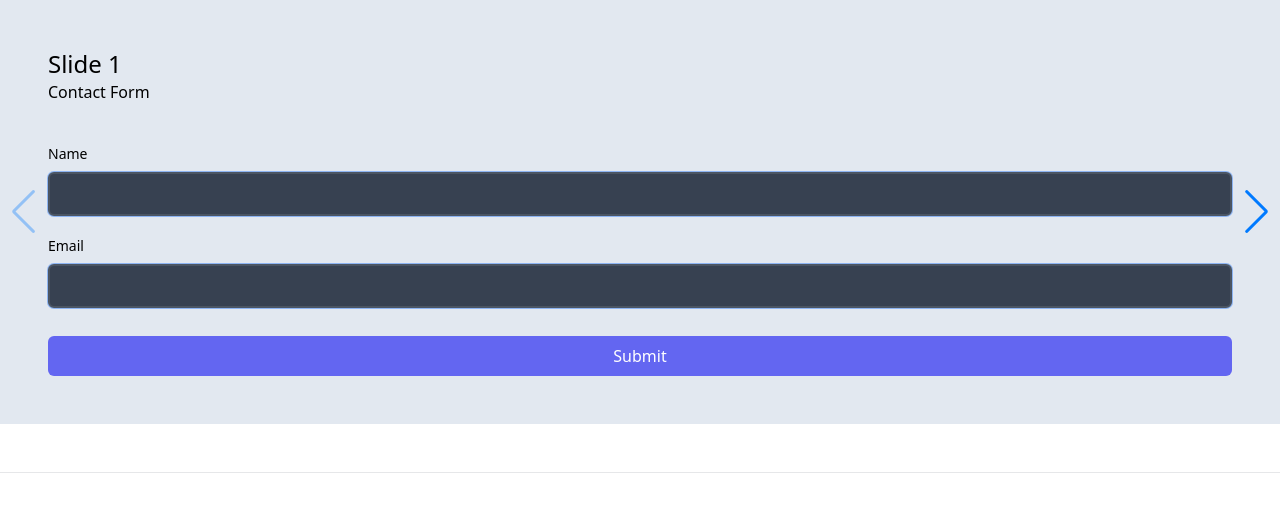
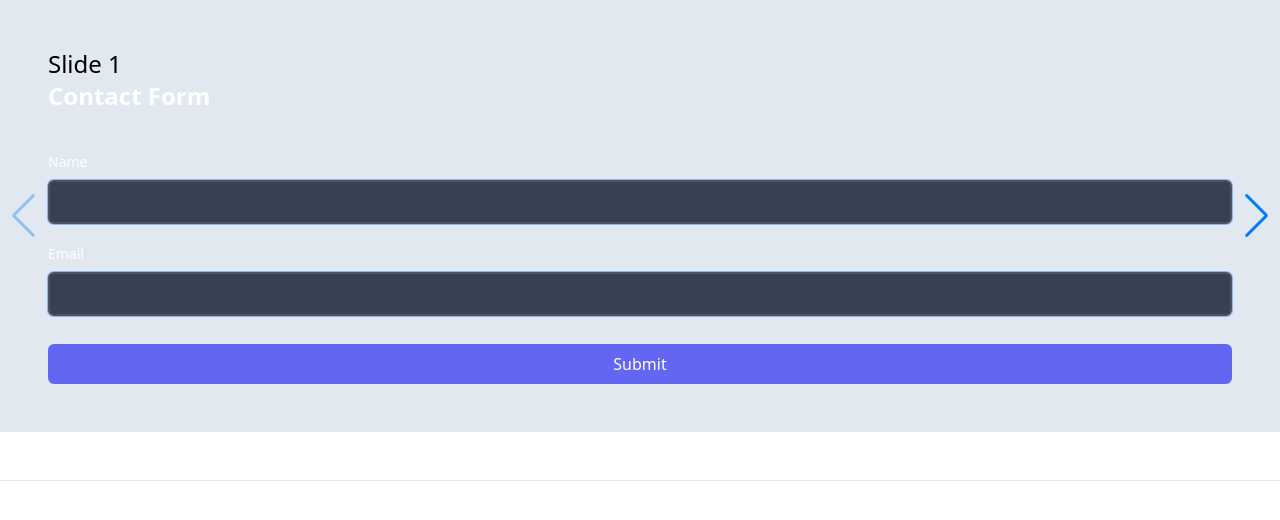
Before and after one commit to movoid12/react-patterns-simple, a React (Vite) app: page / in a window 1280 px wide. Shown: the top 520 px of the page. Built offline with nearby package versions, Linux system fonts and the light colour scheme.

Commit message:
styles: improve form label and title

```diff
--- a/src/components/contact-form/contact-form.tsx
+++ b/src/components/contact-form/contact-form.tsx
@@ -34,13 +34,13 @@ export default function ContactForm() {
   const [formData, setFormData] = useState<FormData>({ name: "", email: "" });
   const [errors, setErrors] = useState<Errors>({});
 
-  const handleChange = (e: ChangeEvent<HTMLInputElement>) => {
-    const { name, value } = e.target;
+  const handleChange = (event: ChangeEvent<HTMLInputElement>) => {
+    const { name, value } = event.target;
     setFormData({ ...formData, [name]: value });
   };
 
-  const handleSubmit = (e: FormEvent<HTMLFormElement>) => {
-    e.preventDefault();
+  const handleSubmit = (event: FormEvent<HTMLFormElement>) => {
+    event.preventDefault();
     const newErrors: Errors = {};
 
     if (!formData.name) newErrors.name = "Name is required.";
@@ -57,7 +57,7 @@ export default function ContactForm() {
 
   return (
     <main className="container">
-      <h2>Contact Form</h2>
+      <h2 className="title">Contact Form</h2>
 
       <Form onSubmit={handleSubmit}>
         <FormField
@@ -74,7 +74,7 @@ export default function ContactForm() {
                   onChange={handleChange}
                   className={clsx(
                     "form-input",
-                    errors.name ? "border-red-500" : "border-gray-600",
+                    errors.name ? "border-red-500" : "border-gray-600"
                   )}
                 />
               </FormControl>
@@ -95,9 +95,12 @@ export default function ContactForm() {
                   id={name}
                   value={formData.email}
                   onChange={handleChange}
+                  onBlur={(e) => {
+                    console.log(name, e.target.value);
+                  }}
                   className={clsx(
                     "form-input",
-                    errors.name ? "border-red-500" : "border-gray-600",
+                    errors.email ? "border-red-500  " : "border-gray-600"
                   )}
                 />
               </FormControl>
--- a/src/index.css
+++ b/src/index.css
@@ -44,7 +44,13 @@
     object-fit: cover;
   }
 
+
+
   /* Composition Pattern */
+  .title {
+    @apply text-2xl font-bold text-white;
+  }
+
   .form {
     @apply space-y-5 mt-10;
   }
@@ -54,7 +60,7 @@
   }
 
   .form-label {
-    @apply block text-sm font-medium;
+    @apply block text-sm font-medium text-white;
   }
 
   .form-input {
```
